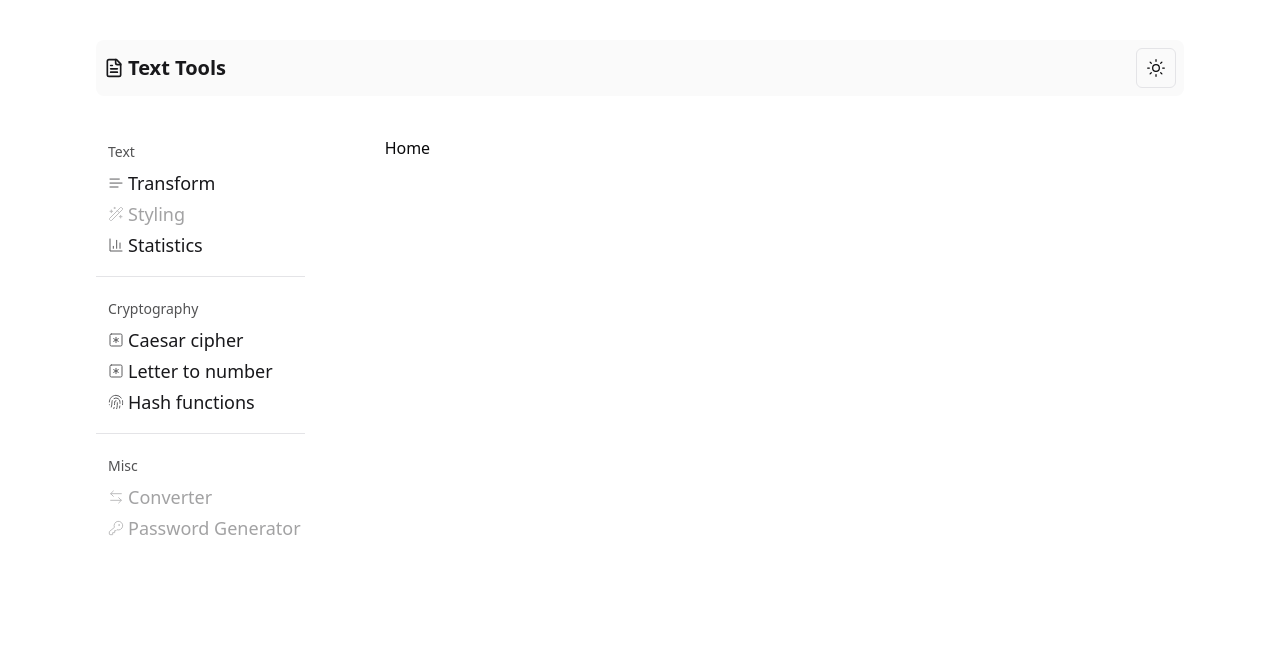
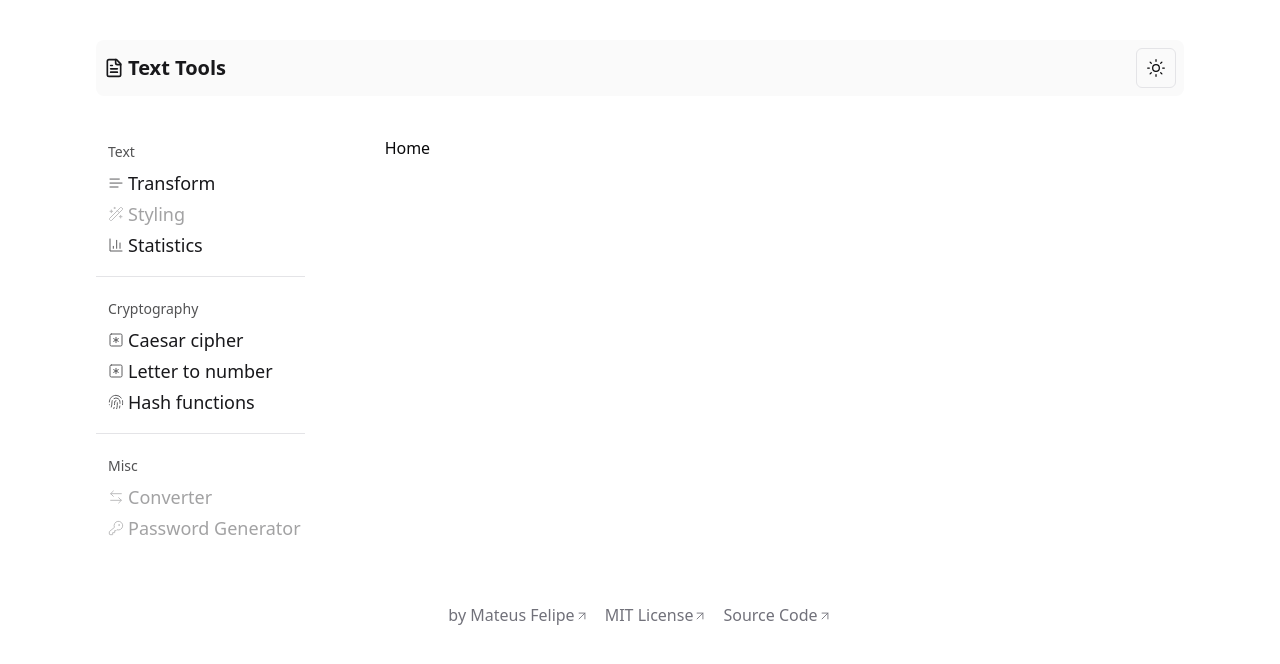
Before and after one commit to mateusfg7/text-tools, a Next.js app: page / in a window 1280 px wide. Shown: the top 664 px of the page. Built offline with nearby package versions, Linux system fonts and the light colour scheme.

Commit message:
feat(footer): add footer

```diff
--- /dev/null
+++ b/src/app/_components/footer.tsx
@@ -0,0 +1,29 @@
+import { ArrowUpRight } from 'lucide-react'
+import { ComponentProps } from 'react'
+
+type LinkProps = Omit<ComponentProps<'a'>, 'children' | 'target'> & {
+  text: string
+}
+const Link = ({ text, className, ...props }: LinkProps) => (
+  <a
+    {...props}
+    target="_blank"
+    className="inline-flex items-end text-muted-foreground cursor-pointer hover:text-accent-foreground transition-colors"
+  >
+    <span className="leading-none">{text}</span>
+    <ArrowUpRight strokeWidth={1.5} size="1em" className="text-sm" />
+  </a>
+)
+
+export function Footer() {
+  return (
+    <footer className="flex justify-center items-center flex-wrap p-6 gap-4">
+      <Link href="https://github.com/mateusfg7" text="by Mateus Felipe" />
+      <Link
+        href="https://github.com/mateusfg7/text-tools/blob/main/LICENSE"
+        text="MIT License"
+      />
+      <Link href="https://github.com/mateusfg7/text-tools" text="Source Code" />
+    </footer>
+  )
+}
--- a/src/app/layout.tsx
+++ b/src/app/layout.tsx
@@ -4,6 +4,7 @@ import { Inter } from 'next/font/google'
 import { Toaster } from '~/shared/components/sonner'
 
 import { Header } from './_components/header'
+import { Footer } from './_components/footer'
 import { Navbar } from './_components/navbar'
 import { ThemeProvider } from './_components/theme-provider'
 
@@ -41,6 +42,7 @@ export default function RootLayout({
               </div>
               <div className="flex-1">{children}</div>
             </div>
+            <Footer />
           </div>
         </ThemeProvider>
       </body>
```
